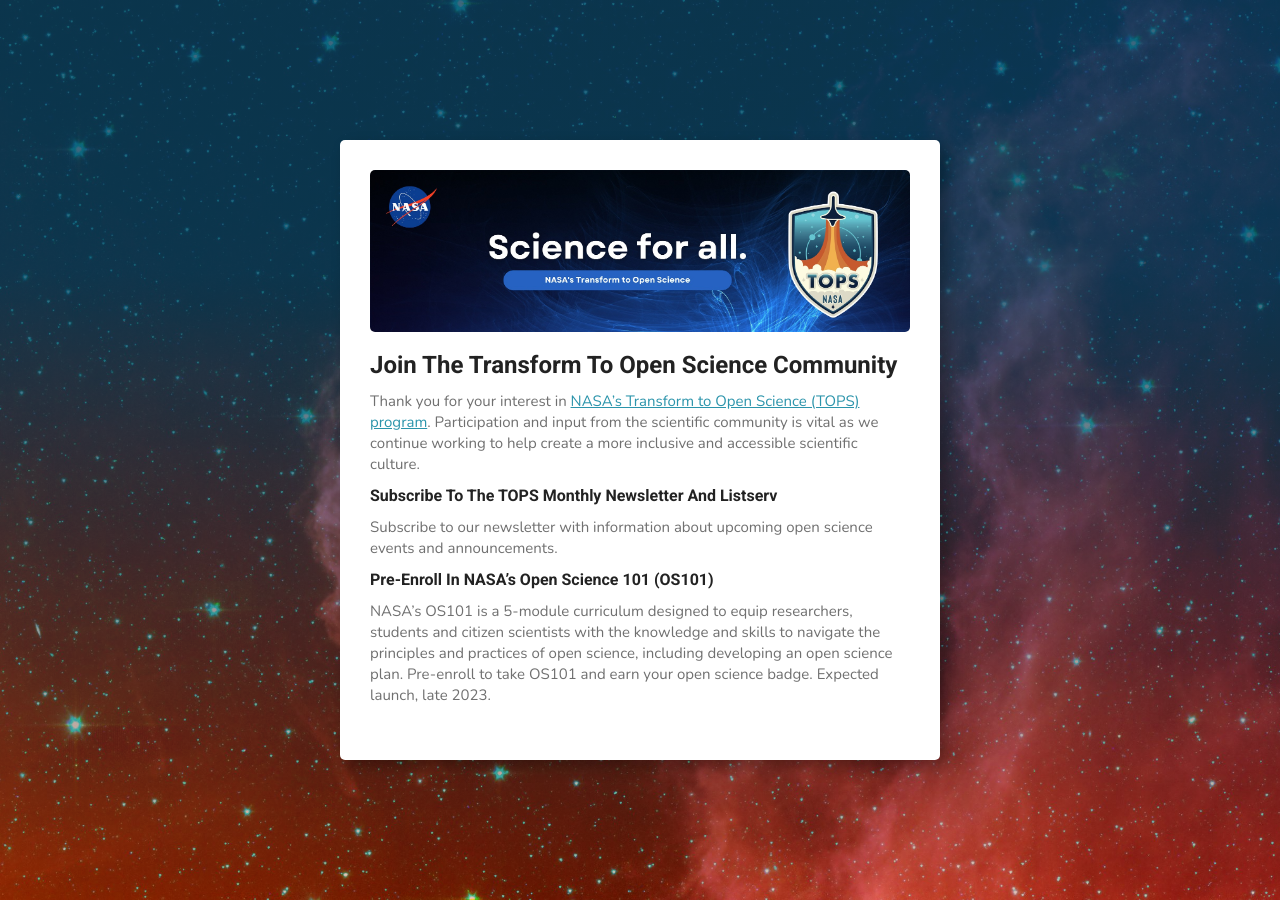
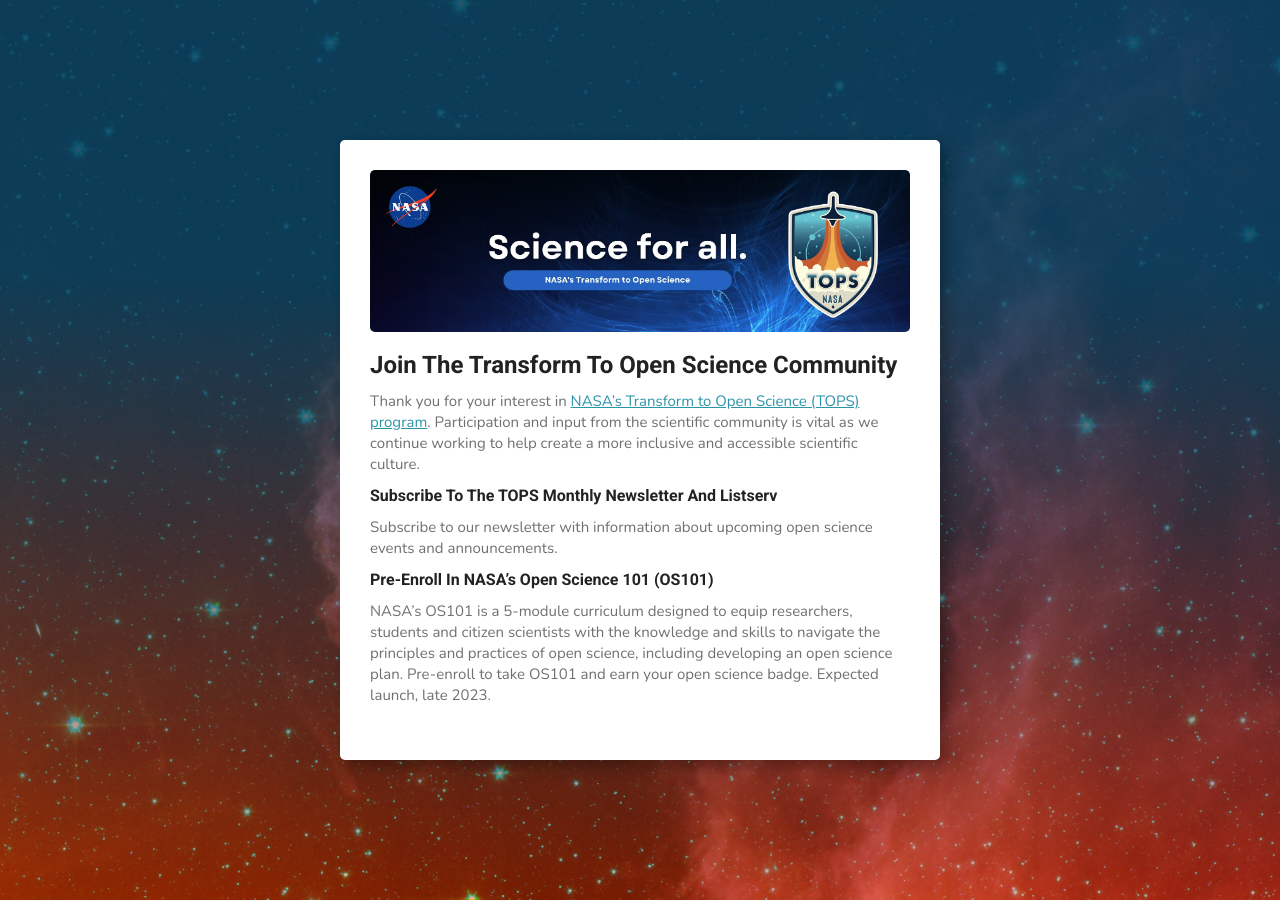
Before and after one commit to bressler1995/TOPS-Website-Front-End, a Jekyll site: the page built from pages/signup.md, in a window 1280 px wide. Built offline with Jekyll 4.4.1, drawn with Linux system fonts in a browser that asks for light colours; a script that is not in the unit is left out.

Commit message:
Make colors a little more visible in newsletter bg

```diff
--- a/assets/css/newsletter.css
+++ b/assets/css/newsletter.css
@@ -39,7 +39,7 @@ p, span, p a {
 	padding: 30px;
 	padding-top: 70px;
 	padding-bottom: 70px;
-	background: linear-gradient(180deg, rgba(13,66,95,0.8) 30%, rgba(216,62,0,0.3) 100%), url('../img/tops_signup_bg.jpg');
+	background: linear-gradient(180deg, rgba(13,66,95,0.9) 30%, rgba(216,62,0,0.4) 100%), url('../img/tops_signup_bg.jpg');
 	background-size: cover;
 	background-position: center center;
 }
```
